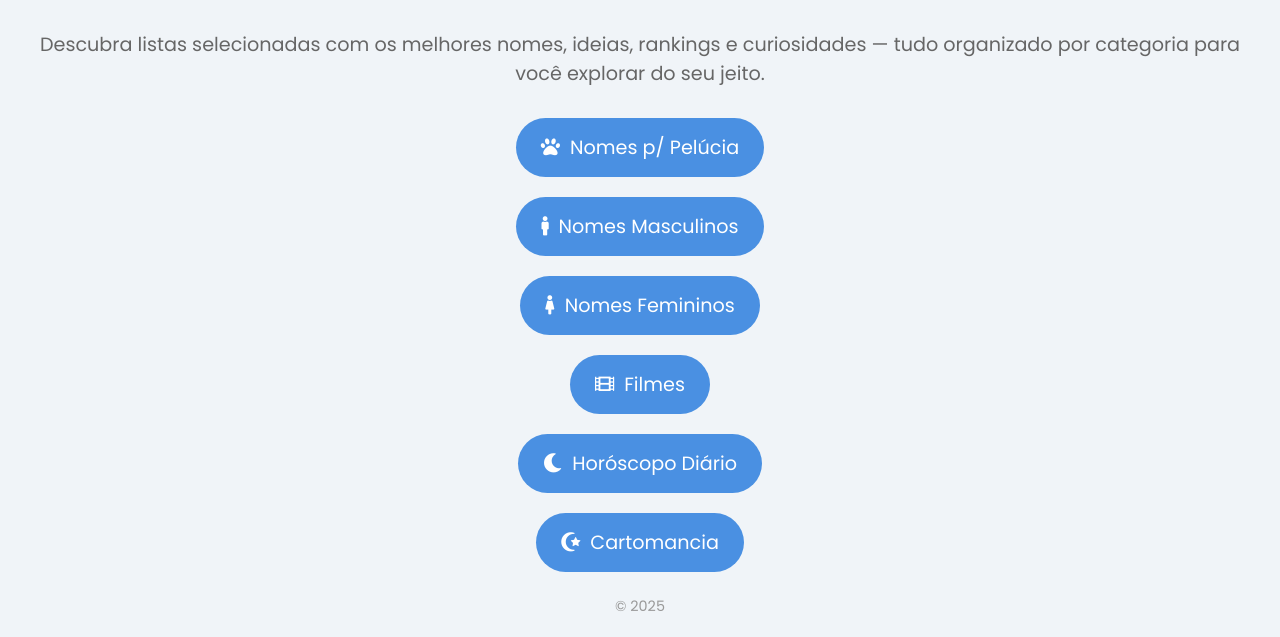
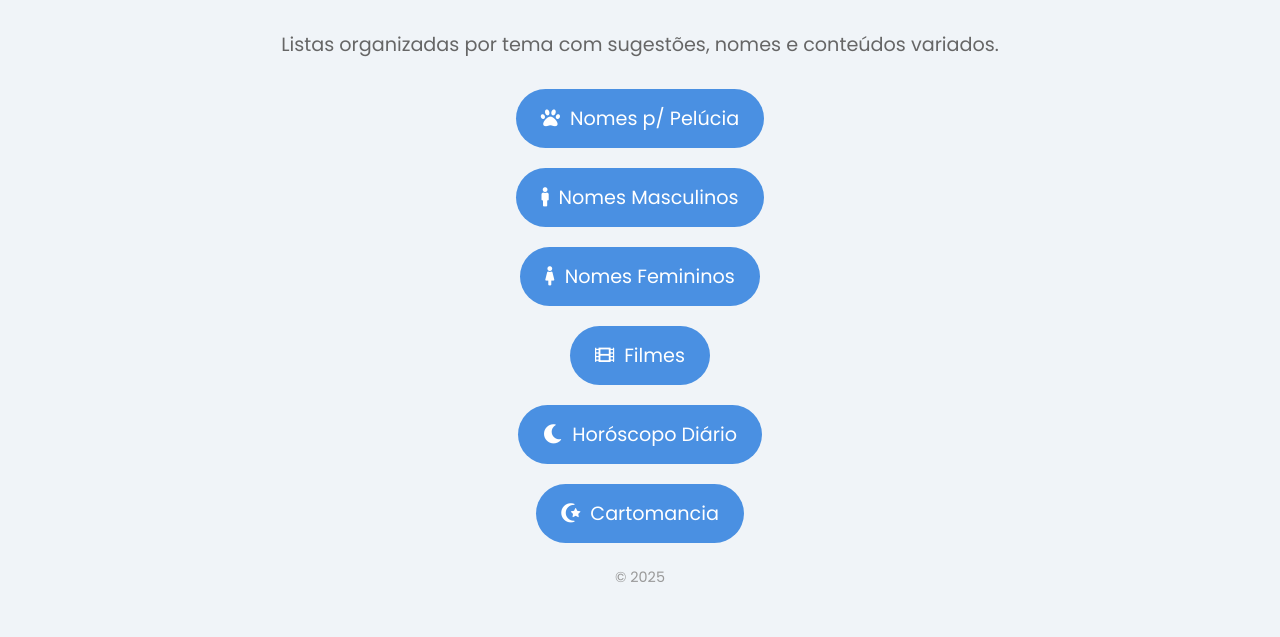
Before and after one commit to 100ratings/top, a plain HTML site: page index.html in a window 1280 px wide. Shown: the part 233-870 px from the top of the page. After the commit the page ends 841 px from the top, so only its background shows below. Drawn offline with Linux system fonts and the light colour scheme.

Commit message:
Update index.html

```diff
--- a/index.html
+++ b/index.html
@@ -83,7 +83,7 @@
 </head>
 <body>
     <h1><i class="fas fa-star icon"></i>Top 100 Avaliações</h1>
-    <p>Descubra listas selecionadas com os melhores nomes, ideias, rankings e curiosidades — tudo organizado por categoria para você explorar do seu jeito.</p>
+    <p>Listas organizadas por tema com sugestões, nomes e conteúdos variados.</p>
     <a href="https://tinyhost.pw/list/qhaVxnfY9"><i class="fas fa-paw link-icon"></i>Nomes p/ Pelúcia</a>
     <a href="https://tinyhost.pw/list/s32vz5JVg"><i class="fas fa-male link-icon"></i>Nomes Masculinos</a>
     <a href="https://tinyhost.pw/list/JbEOC9haJ"><i class="fas fa-female link-icon"></i>Nomes Femininos</a>
```
